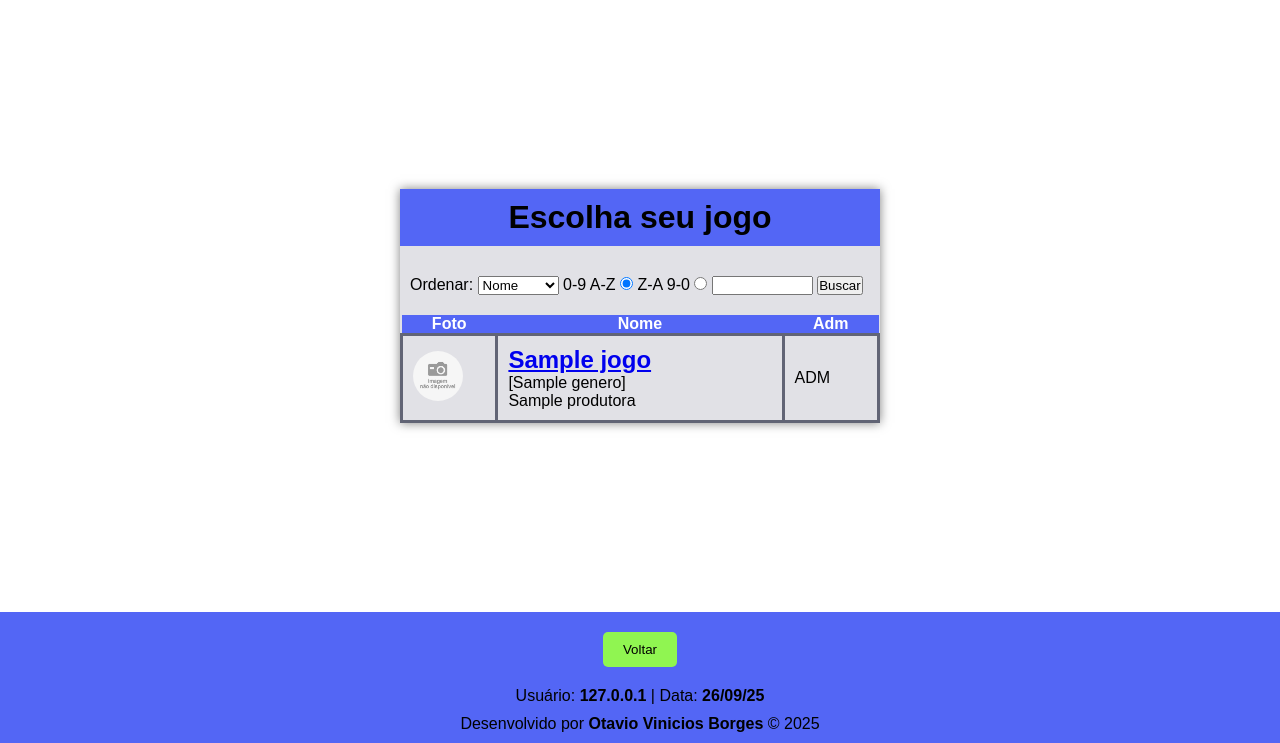
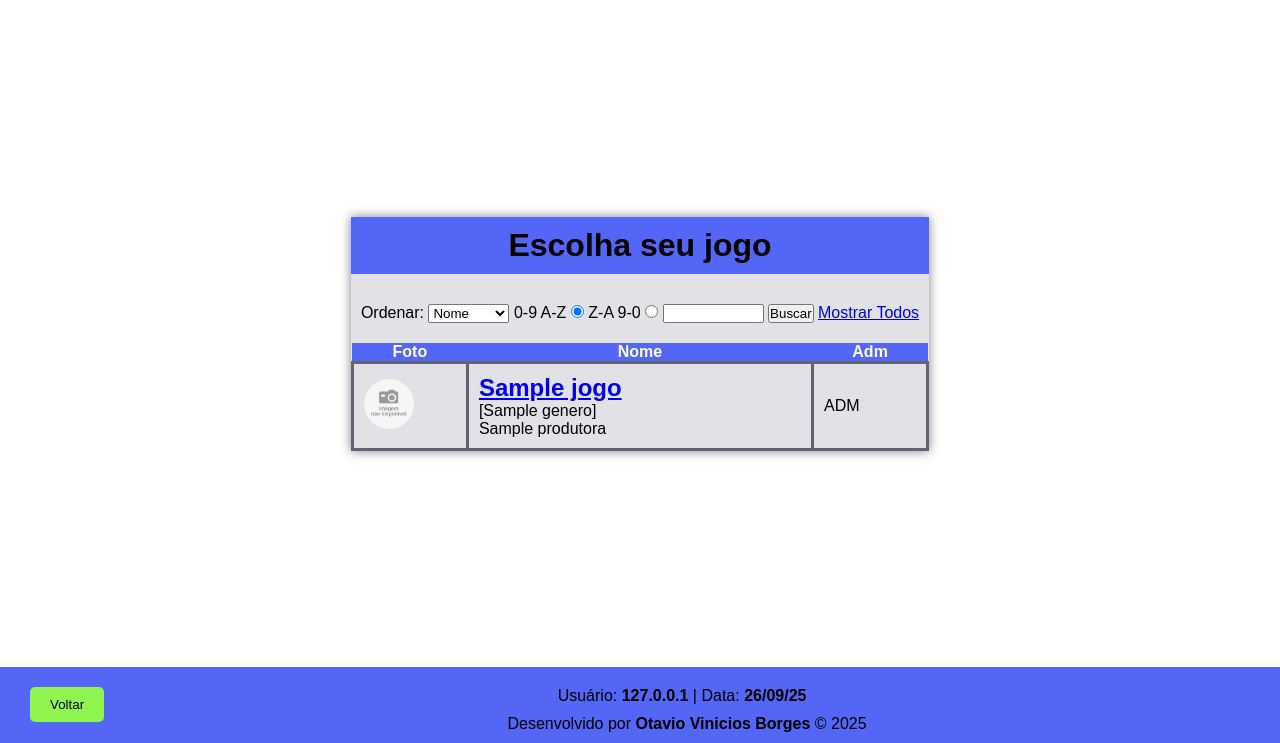
Before and after one commit to otavioborges1991/PHP-MySQL, a PHP site: page / in a window 1280 px wide. Shown: the part 57-800 px from the top of the page. Run offline with PHP 8.4, Linux system fonts and the light colour scheme; tables that the repository leaves empty hold one stand-in row (values such as "Sample post").

Commit message:
Aprimorado busca e adicionado o botão de mostrar todos

```diff
--- a/index.php
+++ b/index.php
@@ -16,8 +16,7 @@
     $sentido = $_GET['sentido'] ?? 'ASC';
     $busca = $_GET['busca'] ?? null;
 
-    $lista_values = array('nome', 'produtora', 'genero', 'nota');
-    $lista_textos = array('Nome', 'Produtora', 'Gênero', 'Nota')
+    $lista = array('nome'=>'Nome', 'produtora'=>'Produtora', 'genero'=>'Gênero', 'nota'=>'Nota');
 
     ?>
     <main>
@@ -29,13 +28,13 @@
                 <label for="ordem">Ordenar:</label>
                 <select name="ordem" id="ordem">
                     <?php
-                    for ($index = 0; $index < count($lista_values); $index++) {
-                        if ($ordem == $lista_values[$index]) {
+                    foreach ($lista as $chave => $valor) {
+                        if ($ordem == $chave) {
                             $selected = 'selected';
                         } else {
                             $selected = null;
                         }
-                        echo "<option $selected value='$lista_values[$index]'>$lista_textos[$index]</option>";
+                        echo "<option $selected value='$chave'>$valor</option>";
 
                     }
                     ?>
@@ -51,6 +50,7 @@
                 </label>
                 <input type="text" name="busca" id="busca" size="10" maxlength="40" value="<?php echo $busca?>">
                 <input type="submit" value="Buscar">
+                <a class="center" href="index.php">Mostrar Todos</a>
             </form>
         </nav>
         <table>
--- a/rodape.php
+++ b/rodape.php
@@ -5,8 +5,8 @@ $data = date('d/m/y')
 ?>
 <link rel="stylesheet" href="style/style.css">
 <footer>
-    <button onclick="window.history.back()" class="margin">Voltar</button>
+    <button onclick="window.history.back()" class="margin float-left">Voltar</button>
     <p class="margin"><?php echo "Usuário: <strong>{$usuario}</strong> | Data: <strong>{$data}</strong>"?></p>
-    <p>Desenvolvido por <strong>Otavio Vinicios Borges</strong> &copy; 2025</p>
+    <p class="float-bottom">Desenvolvido por <strong>Otavio Vinicios Borges</strong> &copy; 2025</p>
 </footer>
 <?php $banco->close(); ?>
--- a/style/classes.css
+++ b/style/classes.css
@@ -19,3 +19,11 @@
     text-indent: 15px;
     padding: 10px;
 }
+
+.float-left {
+    float: left;
+}
+
+.float-bottom {
+    float: bottom;
+}
```
